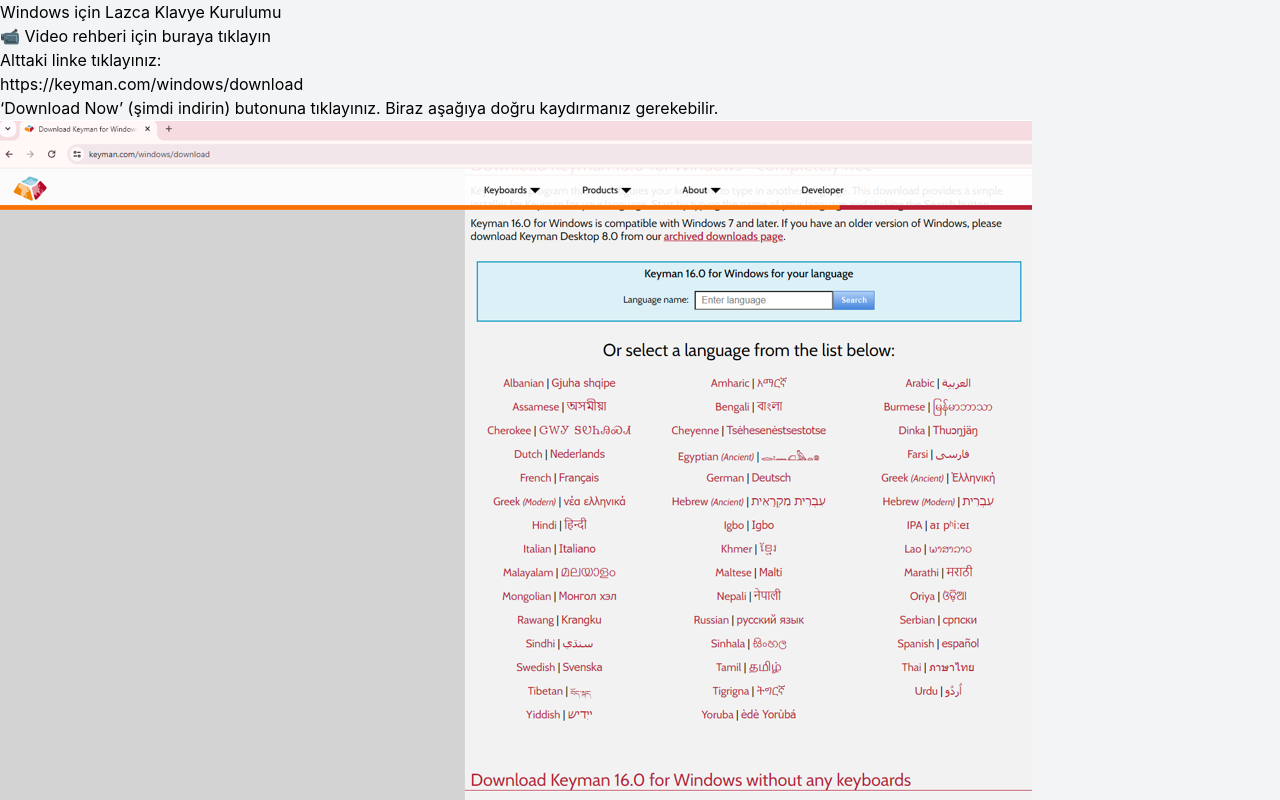
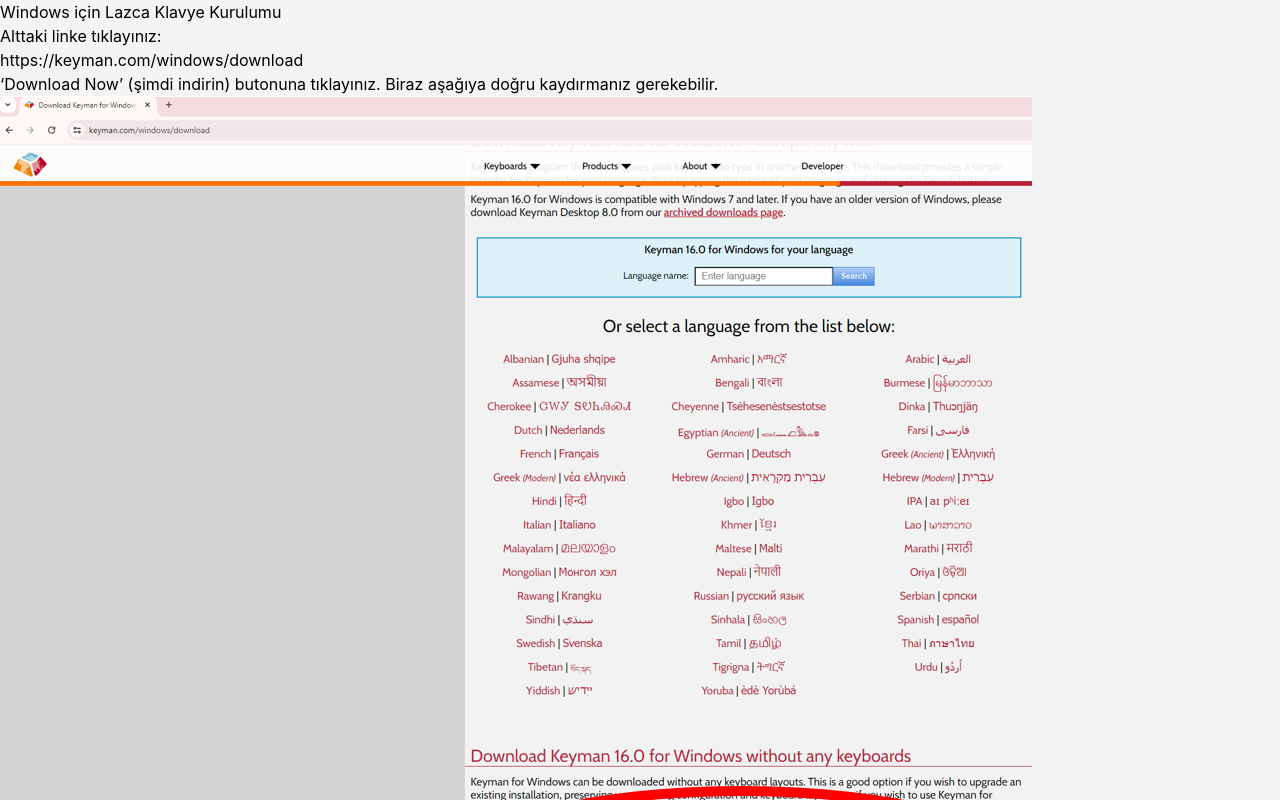
Before and after one commit to okandale/Lazverbcon, a React (Vite) app in the folder laz_verb_conjugator/frontend/: page /keyboard/windows in a window 1280 px wide. Shown: the top 800 px of the page. Built offline with nearby package versions, Linux system fonts and the light colour scheme.

Commit message:
removed video for windows

```diff
--- a/laz_verb_conjugator/frontend/src/components/Keyboardwin.jsx
+++ b/laz_verb_conjugator/frontend/src/components/Keyboardwin.jsx
@@ -5,10 +5,6 @@ const KeyboardWin = () => {
   return (
     <div className="max-w-4xl mx-auto p-6 prose">
       <h1 className="text-3xl font-bold">Windows için Lazca Klavye Kurulumu</h1>
-
-      <div className="mb-8 p-4 bg-blue-50 rounded-lg">
-        <a href="#" className="text-blue-600 font-medium">📹 Video rehberi için buraya tıklayın</a>
-      </div>
 
       <ol className="list-decimal pl-6 space-y-8">
         {/* Step 1 */}
```
